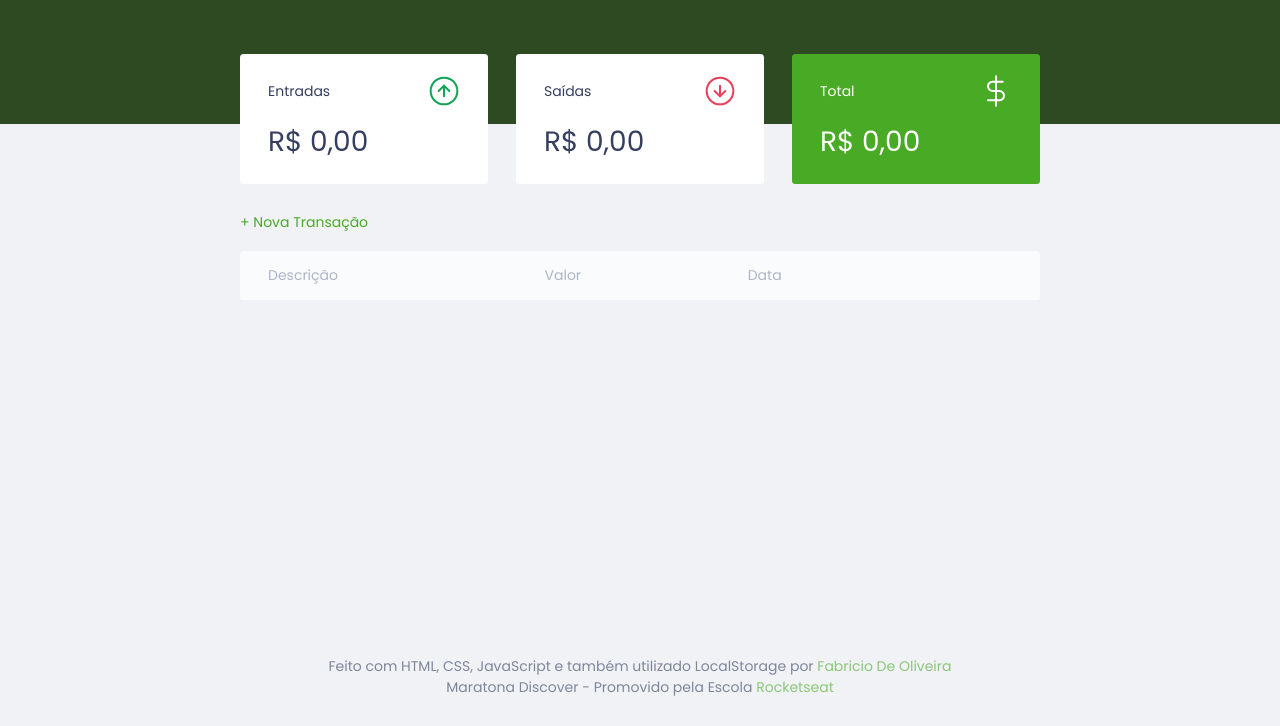
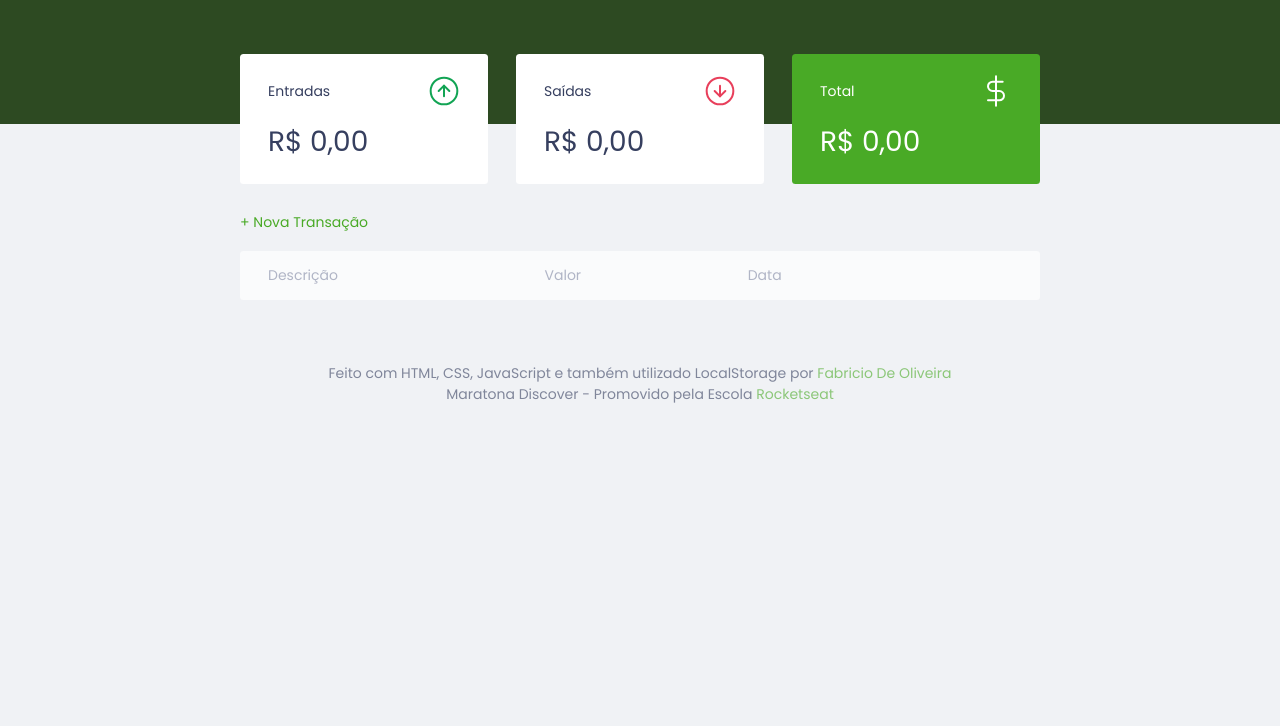
Before and after one commit to Fabricio0liveira/Maratona-Discover_Dev.Finance, a plain HTML site: page index.html in a window 1280 px wide. Shown: the part 74-800 px from the top of the page. Drawn offline with Linux system fonts and the light colour scheme.

Commit message:
footer positioning

```diff
--- a/style.css
+++ b/style.css
@@ -296,13 +296,8 @@ footer {
     padding: 4rem 0 2rem;
     color: var(--dark-blue);
     opacity: 0.6;
+}
 
-    position: absolute;
-    bottom: 0;
-    right: 0;
-    left: 0;
-
-}
 
 
 
@@ -318,6 +313,4 @@ footer {
         grid-template-columns: repeat(3, 1fr); /* poderia colocar tbm desta forma '1fr 1fr 1fr' */
         gap: 2rem; /* Espaço entre as frações */
     }
-
-
 }
```
